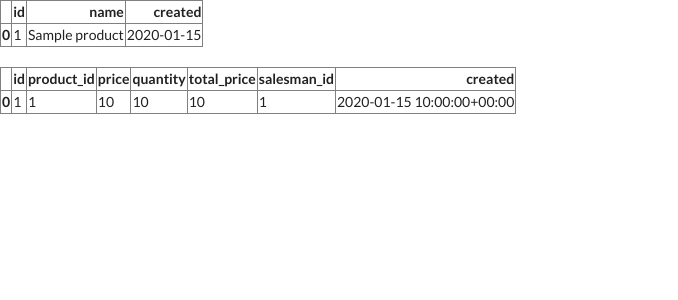
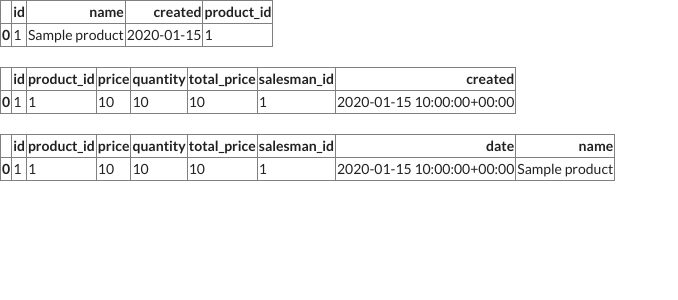
Before and after one commit to nilldiggonto/data_analyst_with_django3, a Django app: page /chart/ in a window 1280 px wide. Shown: the top 300 px of the page, without its empty margins (0-678 px from the left). Run offline with Django 3.2, Linux system fonts and the light colour scheme; tables that the repository leaves empty hold one stand-in row (values such as "Sample post").

Commit message:
PD Merge

```diff
--- a/products/templates/products/chart.html
+++ b/products/templates/products/chart.html
@@ -9,5 +9,7 @@
 
 <br>
 {{purchase_df | safe}}
+<br>
+{{df | safe}}
 
 {%endblock%}
--- a/products/views.py
+++ b/products/views.py
@@ -22,9 +22,14 @@ def chart_page(request):
     product_df = pd.DataFrame(qs1)
     purchase_df = pd.DataFrame(purchase.values())
     # print(product_df)
+
+    #merging df
+    product_df['product_id'] = product_df['id']
+    df = pd.merge(purchase_df,product_df,on='product_id').drop(['id_y','created_y'],axis=1).rename({'id_x':'id','created_x':'date'},axis=1)
     context = {
         'queryset':queryset,
         'product_df':product_df.to_html(),
         'purchase_df':purchase_df.to_html(),
+        'df':df.to_html(),
     }
     return render(request,template_name,context)
```
